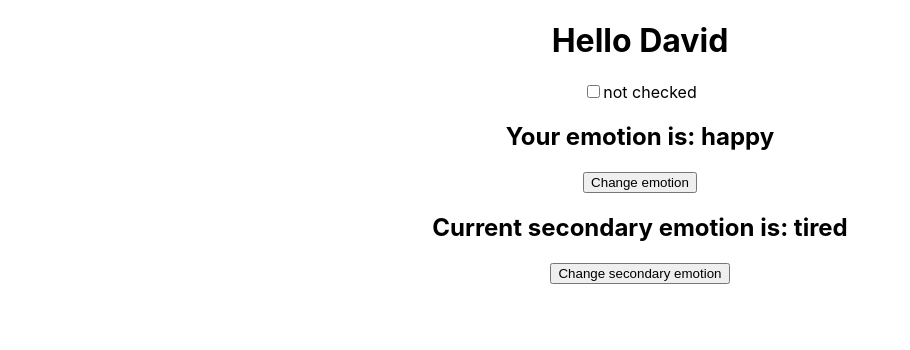
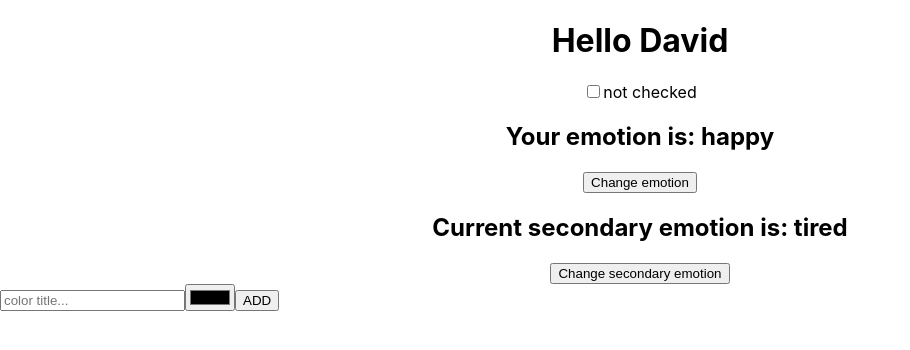
Before and after one commit to iguannago/training, a React (Create React App) app in the folder Ex_Files_React_js_EssT/react-app/: page / in a window 1280 px wide. Shown: the top 350 px of the page, without its empty margins (0-910 px from the left). Built offline with nearby package versions, Linux system fonts and the light colour scheme.

Commit message:
useRef hook

```diff
--- /dev/null
+++ b/Ex_Files_React_js_EssT/react-app/src/AppForm.js
@@ -0,0 +1,25 @@
+import './App.css';
+import { useRef } from 'react';
+
+function AppForm() {
+  const colorTitle = useRef();
+  const hexColor = useRef();
+
+  const submit = (e) => {
+    e.preventDefault();
+    const title = colorTitle.current.value;
+    const color = hexColor.current.value;
+    alert(title + ' ' + color);
+    colorTitle.current.value = '';
+    hexColor.current.value = '';
+  };
+  return (
+    <form onSubmit={submit}>
+      <input ref={colorTitle} type='text' placeholder='color title...' />
+      <input ref={hexColor} type='color' />
+      <button>ADD</button>
+    </form>
+  );
+}
+
+export default AppForm;
--- a/Ex_Files_React_js_EssT/react-app/src/index.js
+++ b/Ex_Files_React_js_EssT/react-app/src/index.js
@@ -2,11 +2,13 @@ import React from 'react';
 import ReactDOM from 'react-dom';
 import './index.css';
 import App from './App';
+import AppForm from './AppForm';
 import reportWebVitals from './reportWebVitals';
 
 ReactDOM.render(
   <React.StrictMode>
     <App firstname='David' />
+    <AppForm />
   </React.StrictMode>,
   document.getElementById('root')
 );
```
